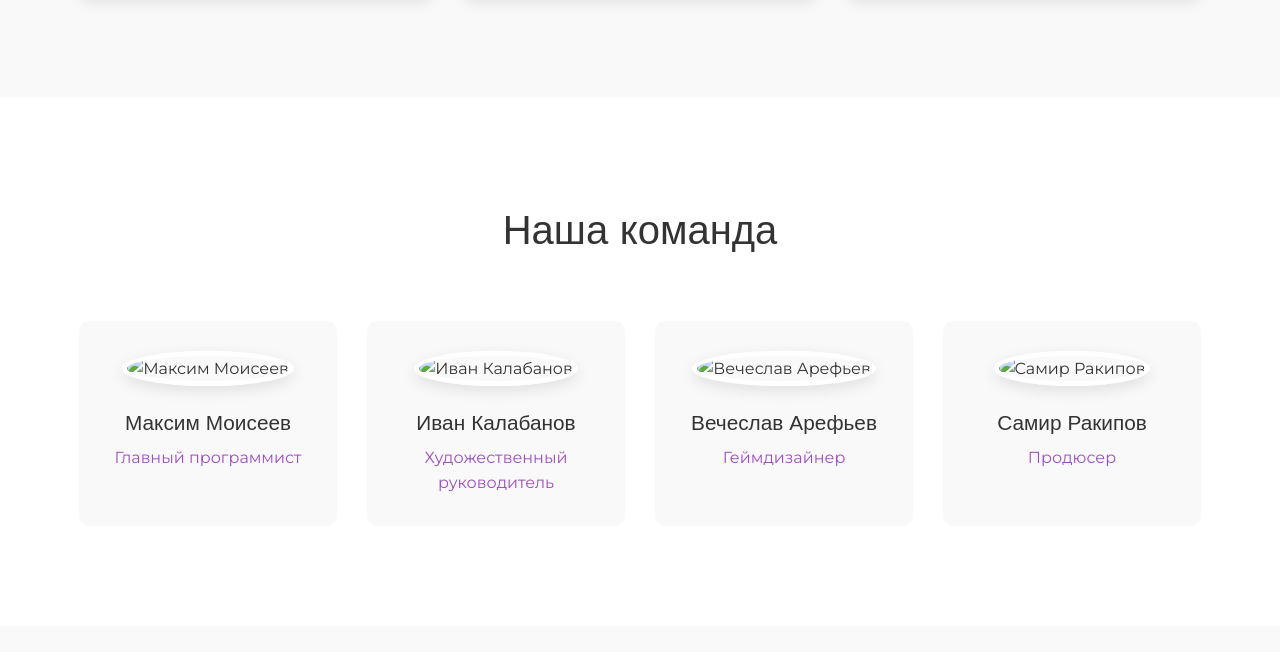
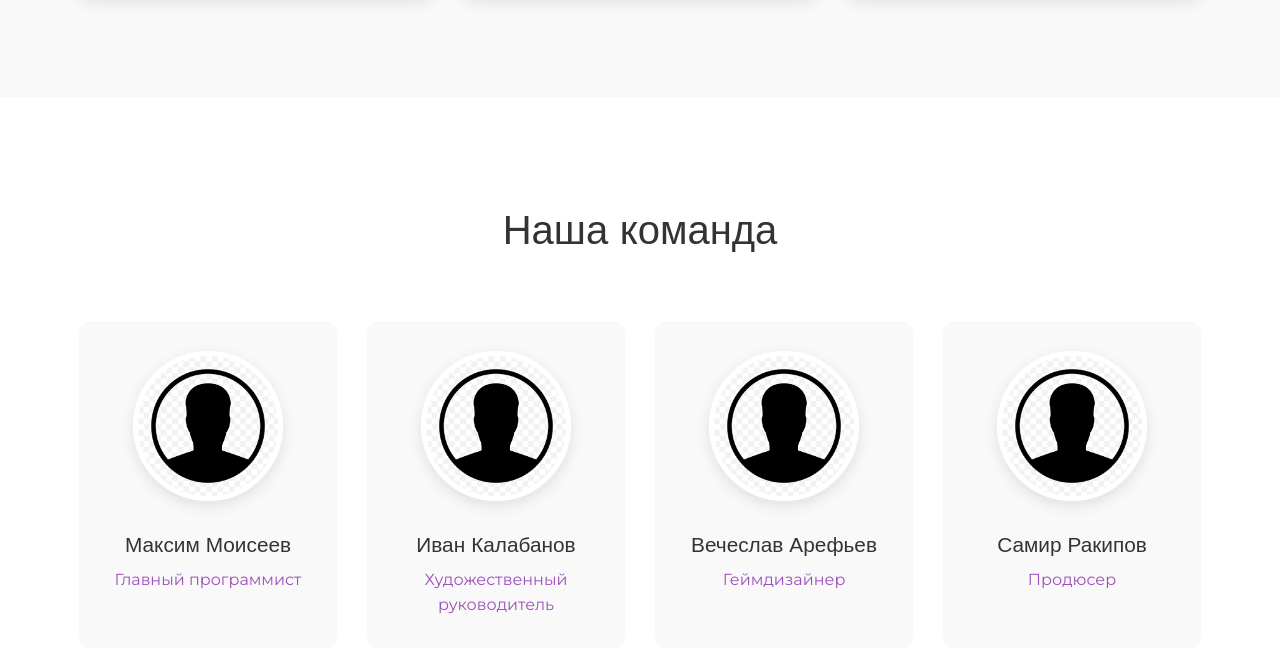
Before and after one commit to Maks-Moiseev/Maks-Moiseev.github.io, a plain HTML site: page index.html in a window 1280 px wide. Shown: the part 2108-2760 px from the top of the page. Drawn offline with Linux system fonts and the light colour scheme; files whose address does not match are found by name.

Commit message:
Update index.html

```diff
--- a/index.html
+++ b/index.html
@@ -48,7 +48,7 @@
                     </ul>
                 </div>
                 <div class="about-image">
-                    <img src="images/5193204760898039544.jpg" alt="Команда разработчиков Synapse">
+                    <img src="5193204760898039544.jpg" alt="Команда разработчиков Synapse">
                 </div>
             </div>
         </div>
@@ -85,22 +85,22 @@
             <h2>Наша команда</h2>
             <div class="team-members">
                 <div class="member">
-                    <img src="images/team1.png" alt="Максим Моисеев">
+                    <img src="team1.png" alt="Максим Моисеев">
                     <h3>Максим Моисеев</h3>
                     <p>Главный программист</p>
                 </div>
                 <div class="member">
-                    <img src="images/team1.png" alt="Иван Калабанов">
+                    <img src="team1.png" alt="Иван Калабанов">
                     <h3>Иван Калабанов</h3>
                     <p>Художественный руководитель</p>
                 </div>
                 <div class="member">
-                    <img src="images/team1.png" alt="Вечеслав Арефьев">
+                    <img src="team1.png" alt="Вечеслав Арефьев">
                     <h3>Вечеслав Арефьев</h3>
                     <p>Геймдизайнер</p>
                 </div>
                 <div class="member">
-                    <img src="images/team1.png" alt="Самир Ракипов">
+                    <img src="team1.png" alt="Самир Ракипов">
                     <h3>Самир Ракипов</h3>
                     <p>Продюсер</p>
                 </div>
```
